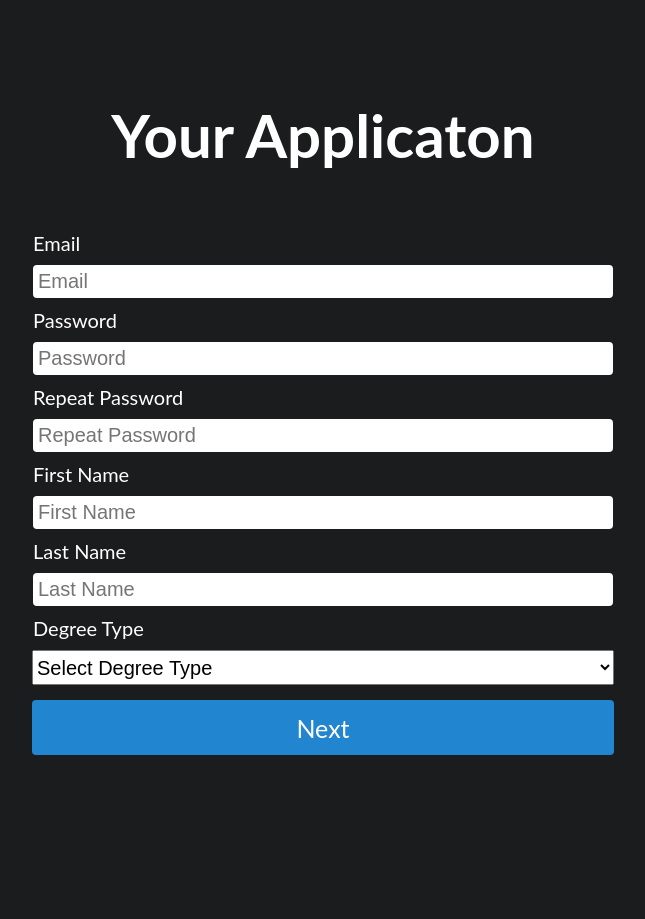
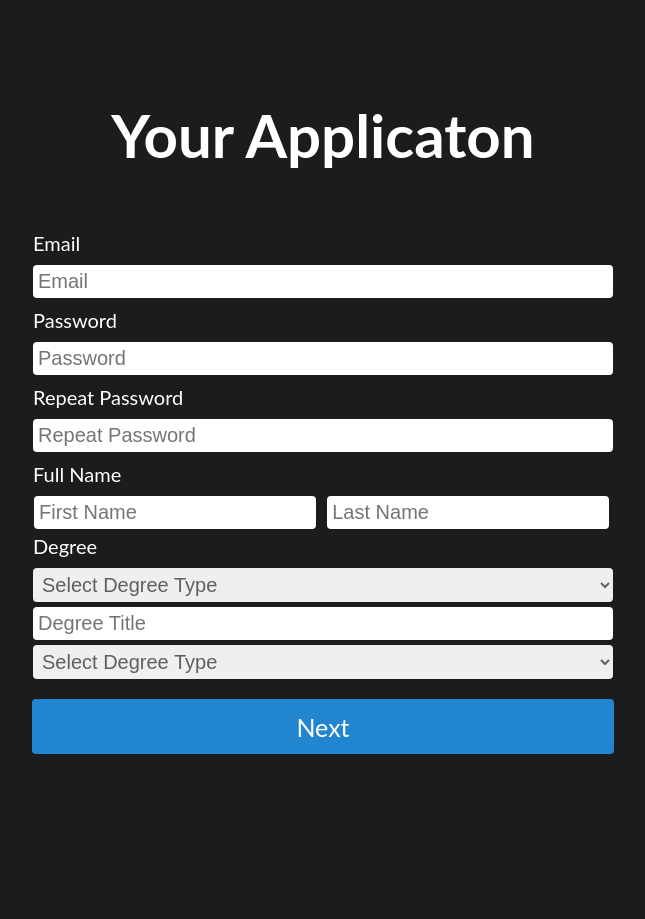
Before and after one commit to morriswr01/jobApplicationSystem, a Django app: page /createApplication/ in a window 1280 px wide. Shown: the part 101-1020 px from the top of the page, without its empty margins (317-962 px from the left). Run offline with Django 3.2, Linux system fonts and the light colour scheme; style sheets or scripts are compiled from the project's sources; some libraries are stand-ins or nearby versions.

Commit message:
Done some more of application

```diff
--- a/jobApplicationProject/createApplication/templates/createApplication/index.html
+++ b/jobApplicationProject/createApplication/templates/createApplication/index.html
@@ -1,11 +1,7 @@
 {% extends 'preLoginLayout.html' %}
 {% block additionalCss %}
 {% load sass_tags%}
-<link
-    rel="stylesheet"
-    href="{% sass_src 'css/createApplication.scss' %}"
-    type="text/css"
-/>
+<link rel="stylesheet" href="{% sass_src 'css/createApplication.scss' %}" type="text/css" />
 {% endblock %}
 {% block content %}
 <div class="header">
@@ -23,61 +19,26 @@
             <div class="basicInfo">
                 <div class="form-group">
                     <label for="newEmail">Email</label>
-                    <input
-                        type="email"
-                        name="newEmail"
-                        id="newEmail"
-                        placeholder="Email"
-                        required="required"
-                        \
-                    />
+                    <input type="email" name="newEmail" id="newEmail" placeholder="Email" required="required" \ />
                 </div>
                 <div class="form-group">
                     <label for="password">Password</label>
-                    <input
-                        type="password"
-                        name="password"
-                        id="password"
-                        placeholder="Password"
-                        required="required"
-                        \
-                    />
+                    <input type="password" name="password" id="password" placeholder="Password" required="required" \ />
                 </div>
                 <div class="form-group">
                     <label for="repeatPassword">Repeat Password</label>
-                    <input
-                        type="password"
-                        name="repeatPassword"
-                        id="repeatPassword"
-                        placeholder="Repeat Password"
-                        required="required"
-                        \
-                    />
+                    <input type="password" name="repeatPassword" id="repeatPassword" placeholder="Repeat Password"
+                        required="required" \ />
                 </div>
                 <div class="form-group">
-                    <label for="fName">First Name</label>
-                    <input
-                        type="text"
-                        name="fName"
-                        id="fName"
-                        placeholder="First Name"
-                        required="required"
-                        \
-                    />
+                    <label for="fName">Full Name</label>
+                    <div class="nameFieldContainer">
+                        <input type="text" name="fName" id="fName" placeholder="First Name" required="required" class="nameField" />
+                        <input type="text" name="lName" id="lName" placeholder="Last Name" required="required" class="nameField" />
+                    </div>
                 </div>
                 <div class="form-group">
-                    <label for="lName">Last Name</label>
-                    <input
-                        type="text"
-                        name="lName"
-                        id="lName"
-                        placeholder="Last Name"
-                        required="required"
-                        \
-                    />
-                </div>
-                <div class="form-group">
-                    <label for="degreeType">Degree Type</label>
+                    <label for="degreeType">Degree</label>
                     <select name="degreeType" id="degreeType" class="selectBox">
                         <option default>Select Degree Type</option>
                         <option value="associates">Associates's</option>
@@ -86,11 +47,13 @@
                         <option value="doctoral">Doctoral</option>
                         <option value="diploma">Diploma</option>
                     </select>
+                    <input type="text" name="" id="" placeholder="Degree Title" required="required" />
+                    <select name="degreeType" id="degreeType" class="selectBox">
+                        <option default>Select Degree Type</option>
+
+                    </select>
                 </div>
-                <button
-                    type="submit"
-                    class="button submitBtn nextBtn"
-                >
+                <button type="submit" class="button submitBtn nextBtn">
                     Next
                 </button>
             </div>
--- a/jobApplicationProject/static/css/createApplication.scss
+++ b/jobApplicationProject/static/css/createApplication.scss
@@ -1,42 +1,30 @@
 @import "config";
 
 .applicationForm {
+
+    .nameFieldContainer {
+        width: 98%;
+
+        .nameField {
+            margin: 0 0 0 11px;
+            padding: 5px;
+            float: left;
+            max-width: 48%;
+        }
+    }
+
+    select {
+        color: rgba(black, 0.60);
+        font-weight: 500;
+        width: 97%;
+    }
+
     .nextBtn {
         font-size: 25px;
         margin-top: 10px;
         width: 97%;
     }
-
-    .selectBox {
-        margin: 0 auto;
-        font-size: 20px;
-        height: 35px;
-        width: 97%
-    }
 }
-
-.education {
-    display: none;
-}
-
-
-
-
-
-
-
-
-
-
-
-
-
-
-
-
-
-
-
 
 
 
--- a/jobApplicationProject/static/css/main.css
+++ b/jobApplicationProject/static/css/main.css
@@ -99,7 +99,8 @@ body {
       display: block;
       margin: 0 0 10px 10px;
       font-size: 20px; }
-    .form-group input {
+    .form-group input,
+    .form-group select {
       width: 100%;
       margin: 0 10px 5px 10px;
       border: 0;
--- a/jobApplicationProject/static/css/main.scss
+++ b/jobApplicationProject/static/css/main.scss
@@ -45,6 +45,7 @@ body {
 
     .button {
         max-width: 80px;
+
         &:hover {
             color: black;
             background-color: white;
@@ -94,6 +95,7 @@ body {
         animation-duration: 0.4s;
     }
 }
+
 // LOGIN FORM STYLING
 .form {
     background: $global-background-color;
@@ -137,7 +139,8 @@ body {
             // line-height: 1;
         }
 
-        input {
+        input,
+        select {
             width: 100%;
             margin: 0 10px 5px 10px;
             border: 0;
```
Also changed, not shown: jobApplicationProject/static/css/createApplication.css (+13 -9 lines), jobApplicationProject/templates/preLoginLayout.html (+14 -45 lines), 1 other file.
